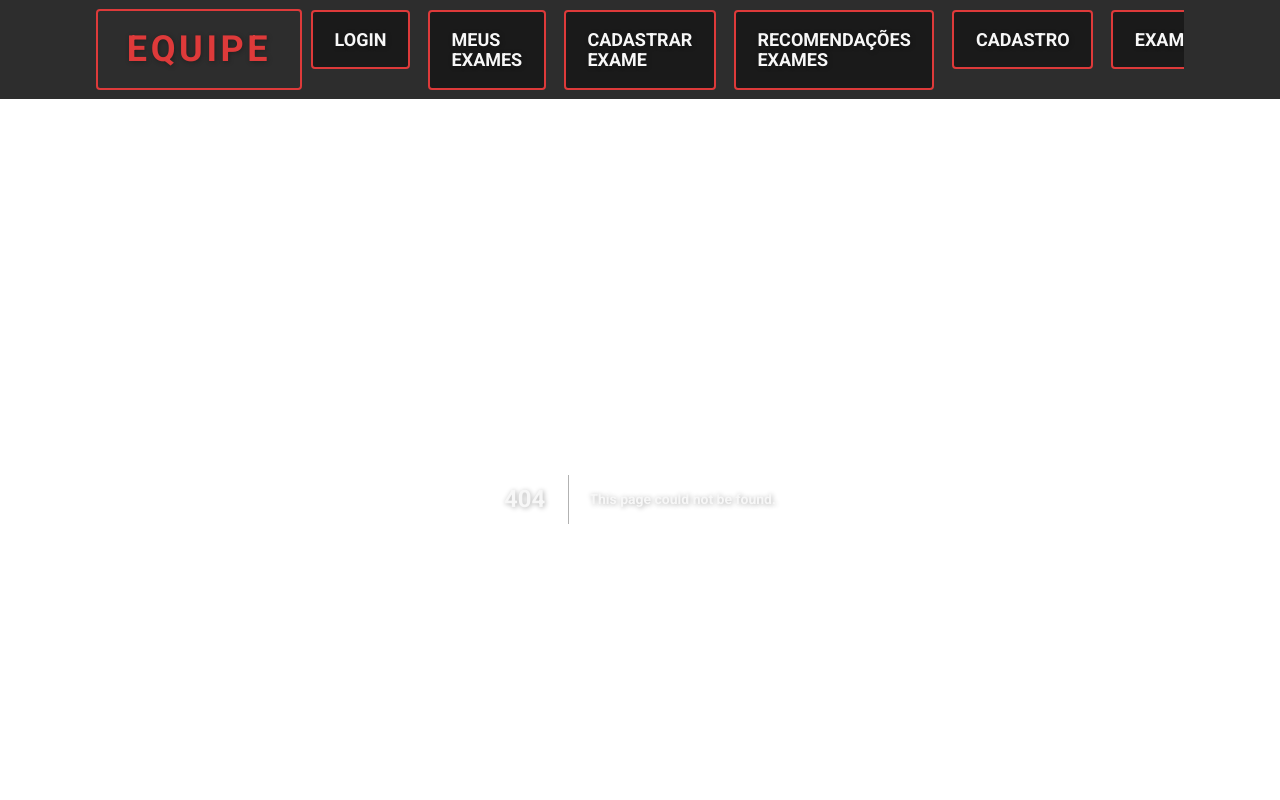
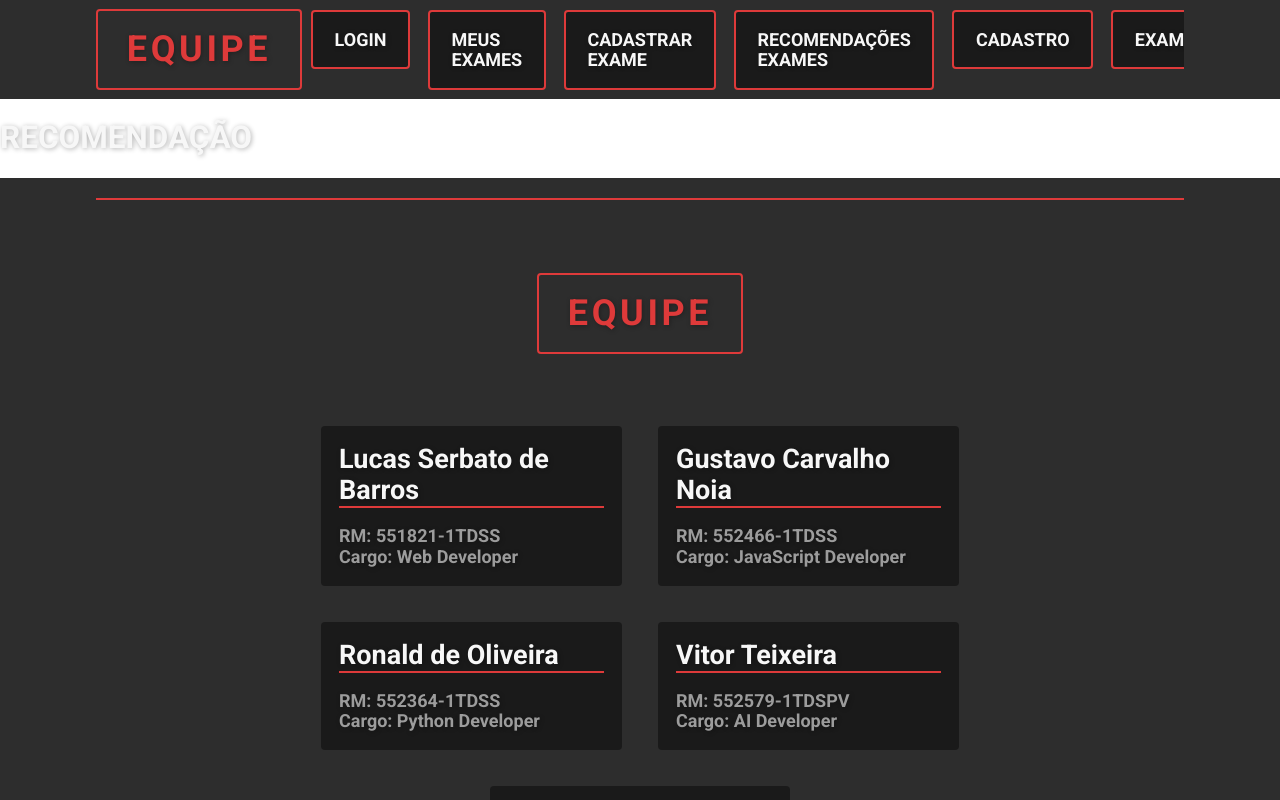
Before and after one commit to Serbatinho/global, a Next.js app: page /recommendation in a window 1280 px wide. Before the commit this address had no page. Shown: the top 800 px of the page. Built offline with nearby package versions, Linux system fonts and the light colour scheme; a web font is replaced by a local one.

Commit message:
Pequenas alterações

```diff
--- a/src/app/newexam/page.jsx
+++ b/src/app/newexam/page.jsx
@@ -21,7 +21,8 @@
 
         // eu preciso de um json com o id principal do usuario lá no Login, de tipo de exame e do lab
         // especialização do exame
-        // glicemia precisa de um parametro e hemograma precisa de 11 parametros retornando em um json para retornar ao ronald
+        // glicemia precisa de 10 parametro e hemograma precisa de 11 parametros retornando em um json para retornar ao ronald
+        // ter classificação no cadastro mocada - por ultimo
 
         fetchData();
     }, []);
--- /dev/null
+++ b/src/app/recommendation/page.jsx
@@ -0,0 +1,7 @@
+export default function Recomendation() {
+    return (
+        <div>
+            <h1>RECOMENDAÇÃO</h1>
+        </div>
+    )
+}
--- a/src/components/Header/Header.jsx
+++ b/src/components/Header/Header.jsx
@@ -32,7 +32,7 @@
                                 </Link>
                             </li>
                             <li>
-                                <Link href="/register">
+                                <Link href="/recommendation">
                                     RECOMENDAÇÕES EXAMES
                                     {/* Adicionar recomendação ao exame */}
                                 </Link>
```
